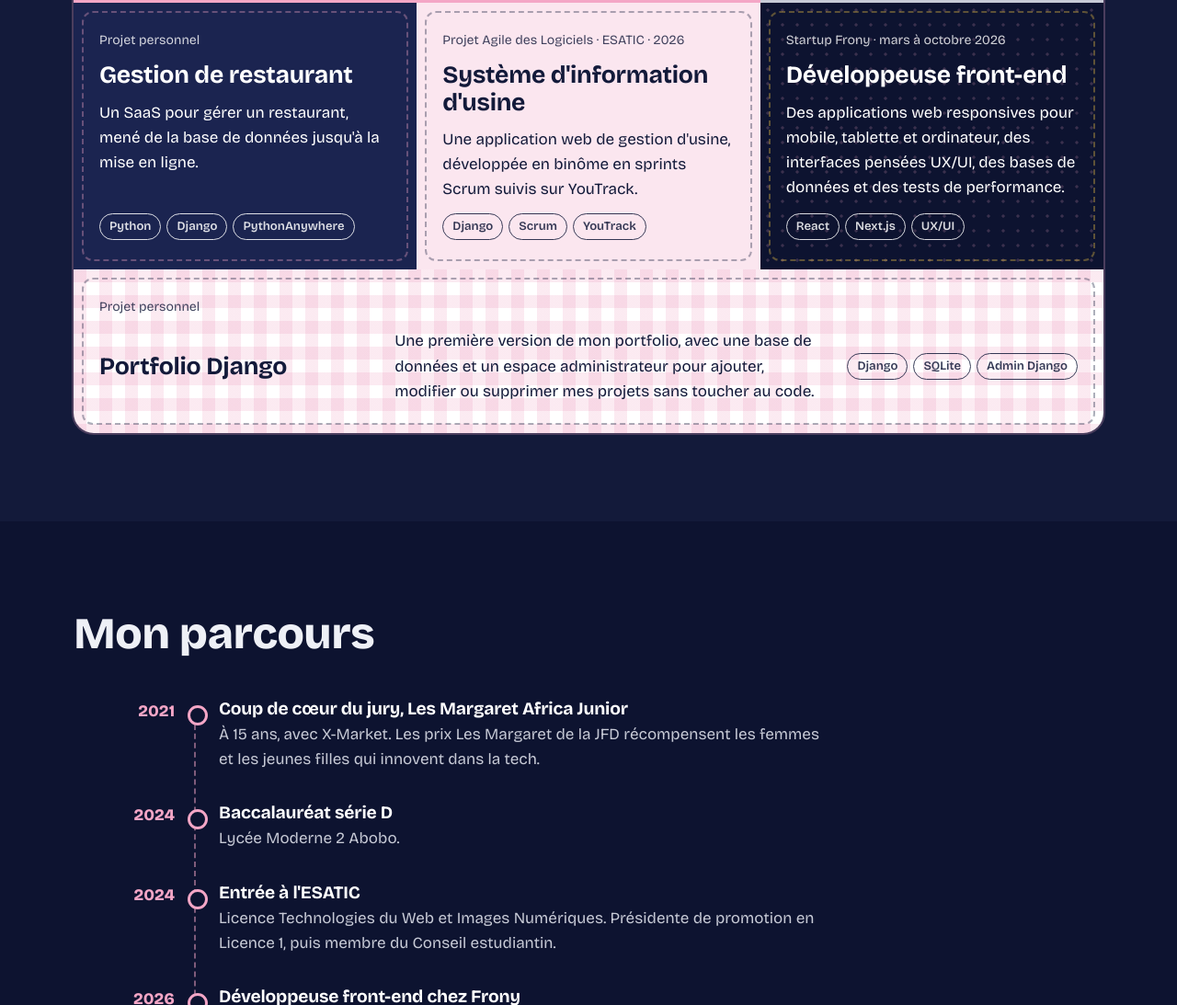
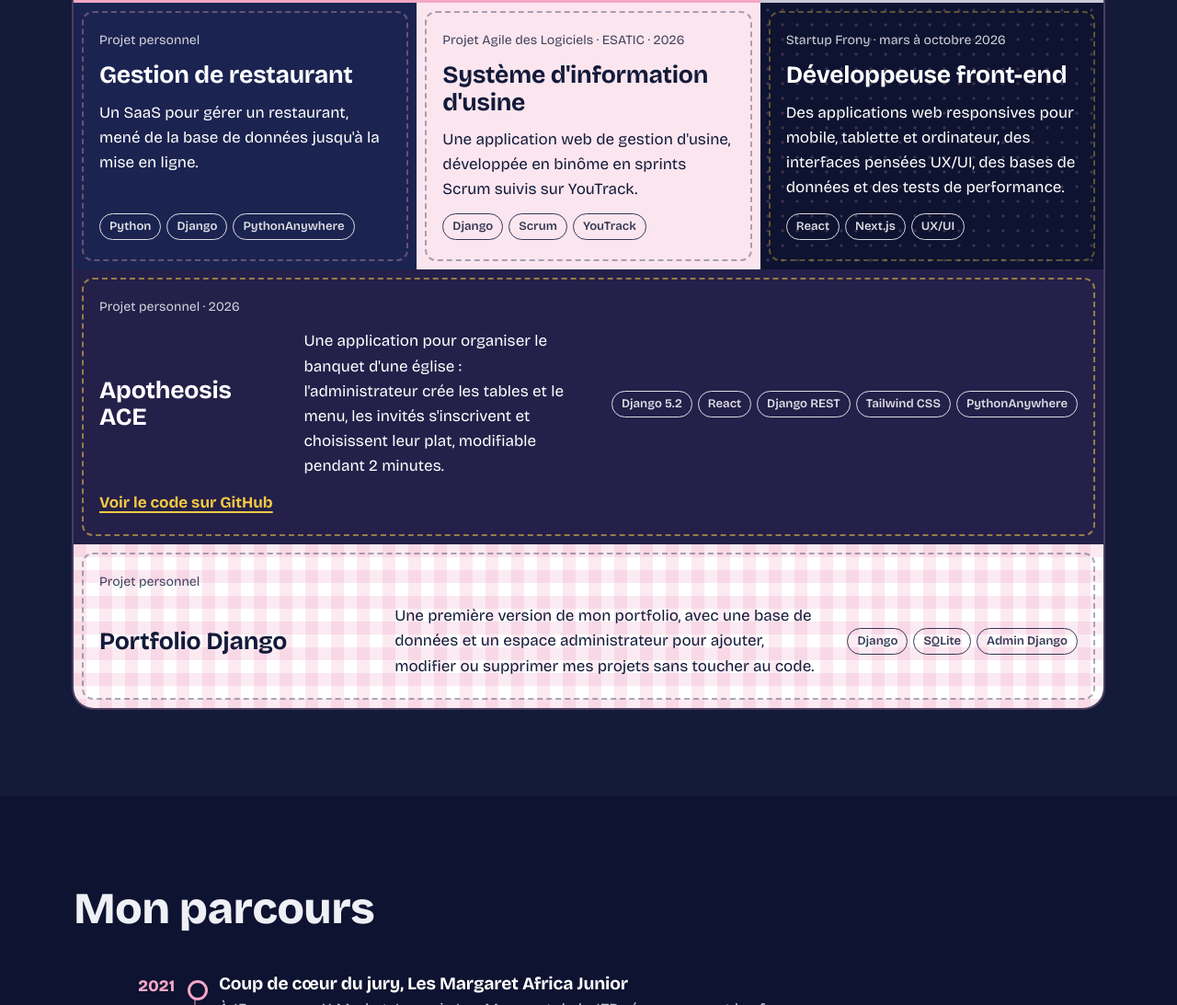
Before and after one commit to rtuo1978-a11y/PortfolioRose, a plain HTML site: page index.html in a window 1280 px wide. Shown: the part 2208-3301 px from the top of the page at 92% size. Drawn offline with Linux system fonts and the light colour scheme; no server answers.

Commit message:
Ajouter le projet Apotheosis ACE au portfolio
Co-Authored-By: Claude Opus 5.5 <noreply@anthropic.com>
Claude-Session: https://claude.ai/code/session_01EtbXG5kYjvcWvRY3mNpXfh

```diff
--- a/index.html
+++ b/index.html
@@ -138,6 +138,14 @@
           <ul class="stack"><li>React</li><li>Next.js</li><li>UX/UI</li></ul>
         </article>
 
+        <article class="patch p-gold p-wide" data-tags="web">
+          <p class="patch-meta">Projet personnel · 2026</p>
+          <h3>Apotheosis ACE</h3>
+          <p>Une application pour organiser le banquet d'une église&nbsp;: l'administrateur crée les tables et le menu, les invités s'inscrivent et choisissent leur plat, modifiable pendant 2 minutes.</p>
+          <ul class="stack"><li>Django 5.2</li><li>React</li><li>Django REST</li><li>Tailwind CSS</li><li>PythonAnywhere</li></ul>
+          <a class="patch-link" href="https://github.com/rtuo1978-a11y/acevent">Voir le code sur GitHub</a>
+        </article>
+
         <article class="patch p-checks p-wide" data-tags="web">
           <p class="patch-meta">Projet personnel</p>
           <h3>Portfolio Django</h3>
--- a/style.css
+++ b/style.css
@@ -124,6 +124,10 @@ section{padding:96px max(24px,calc((100vw - var(--wrap))/2))}
 .p-dots{color:#fff;background-color:var(--nuit-3);background-image:radial-gradient(rgba(244,166,198,.2) 1.5px,transparent 1.7px);background-size:16px 16px}
 .p-dots::after{color:var(--jaune)}
 .p-checks{color:var(--nuit);background-color:#fff;background-image:linear-gradient(90deg,rgba(226,85,143,.12) 50%,transparent 50%),linear-gradient(rgba(226,85,143,.12) 50%,transparent 50%);background-size:28px 28px}
+.p-gold{background:#24204A;color:#fff}
+.p-gold::after{color:var(--jaune);opacity:.55}
+.p-gold .patch-link{color:#F6C945}
+.patch.p-wide .patch-link{grid-column:1/-1;margin-top:0}
 .patch[hidden]{display:none}
 .quilt.is-filtered .patch{grid-column:span 2;grid-row:auto;display:flex}
 .empty{color:var(--gris);margin-top:20px}
```
